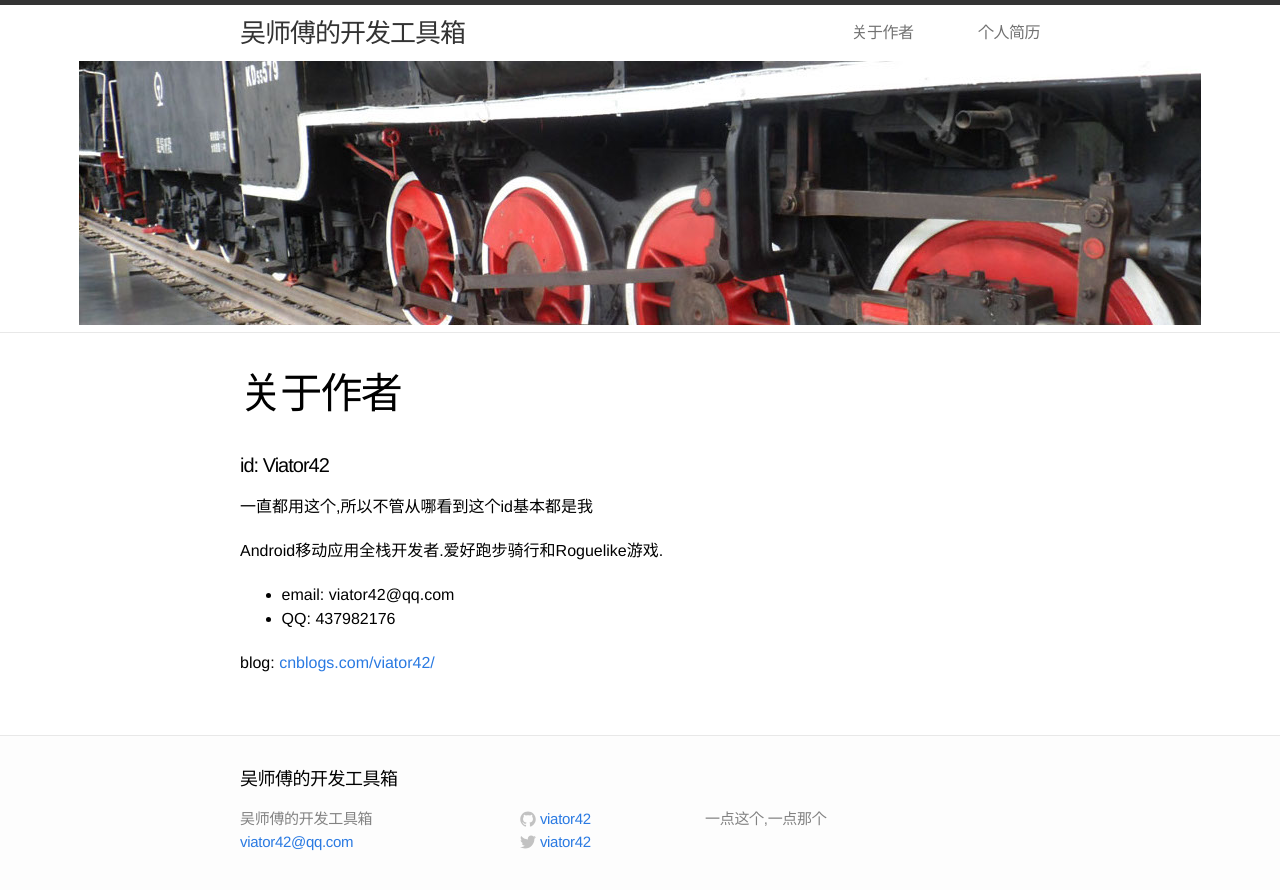
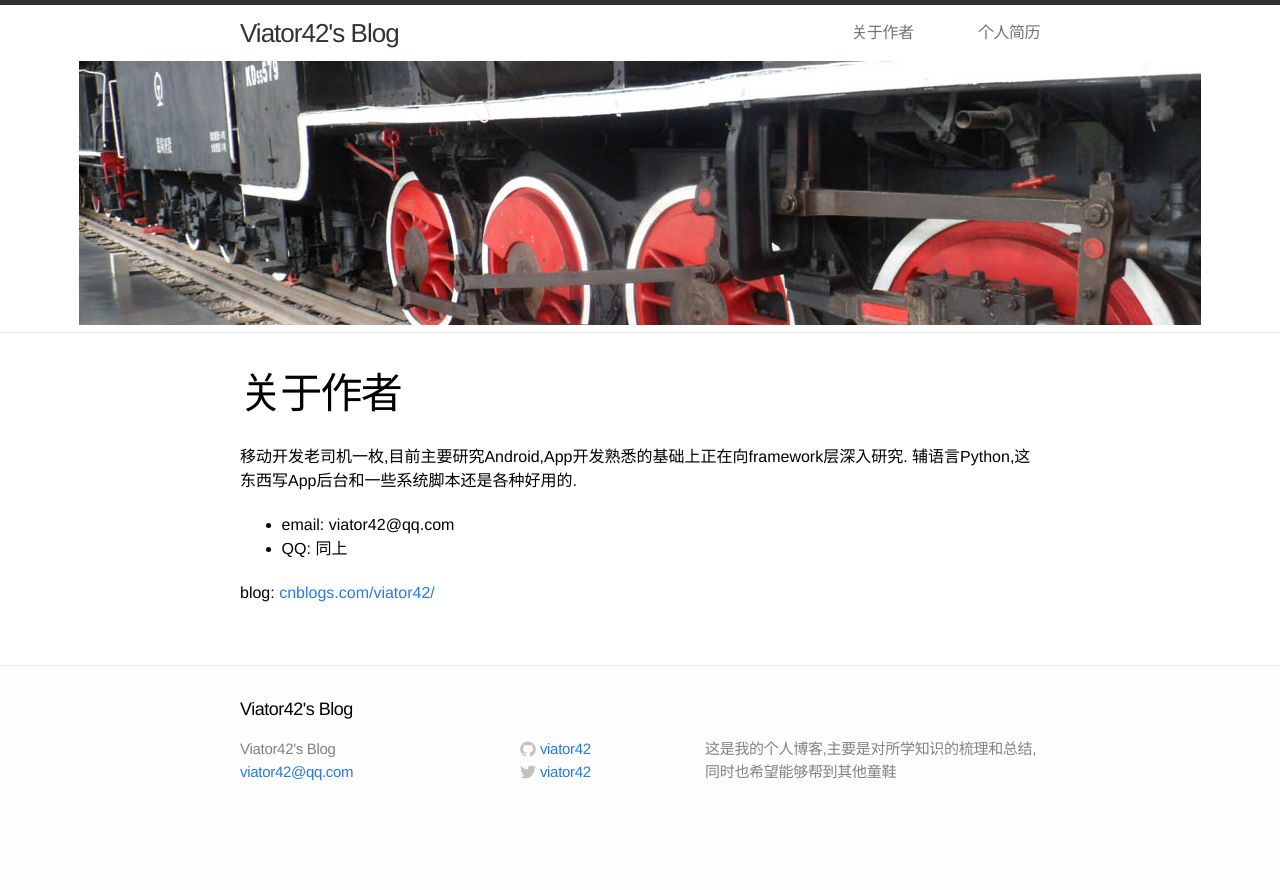
Before and after one commit to viator42/viator42.github.io, a Jekyll site: the page built from about.md, in a window 1280 px wide. Shown: the top 890 px of the page. Built offline with Jekyll 4.4.1, drawn with Linux system fonts in a browser that asks for light colours.

Commit message:
个人简介修改

```diff
--- a/_config.yml
+++ b/_config.yml
@@ -1,7 +1,7 @@
 # Site settings
-title: 吴师傅的开发工具箱
+title: Viator42's Blog
 email: viator42@qq.com
-description: "一点这个,一点那个"
+description: "这是我的个人博客,主要是对所学知识的梳理和总结,同时也希望能够帮到其他童鞋"
 baseurl: ""
 url: "http://viator42.github.io"
 username: "viator42"
--- a/_posts/2016-12-8-android-studio-hotkey.markdown
+++ b/_posts/2016-12-8-android-studio-hotkey.markdown
@@ -20,7 +20,7 @@ categories: android
  Ctrl+F12 | 显示文件结构
  Ctrl+H | 显示类结构
 
- #### 查找
+#### 查找
 
  快捷键 | 功能
  ----- | ----
@@ -41,6 +41,6 @@ categories: android
 
 #### 面板
 
-快捷键 | 功能
+ 快捷键 | 功能
  ----- | ----
  Alt+1 | 打开或隐藏工程面板
--- a/about.md
+++ b/about.md
@@ -4,12 +4,10 @@ title: 关于作者
 permalink: /about/
 ---
 
-#### id: Viator42
-一直都用这个,所以不管从哪看到这个id基本都是我
-
-Android移动应用全栈开发者.爱好跑步骑行和Roguelike游戏.
+移动开发老司机一枚,目前主要研究Android,App开发熟悉的基础上正在向framework层深入研究.
+辅语言Python,这东西写App后台和一些系统脚本还是各种好用的.
 
 * email:  viator42@qq.com
-* QQ:     437982176
+* QQ:     同上
 
 blog: [cnblogs.com/viator42/](http://cnblogs.com/viator42/)
```
